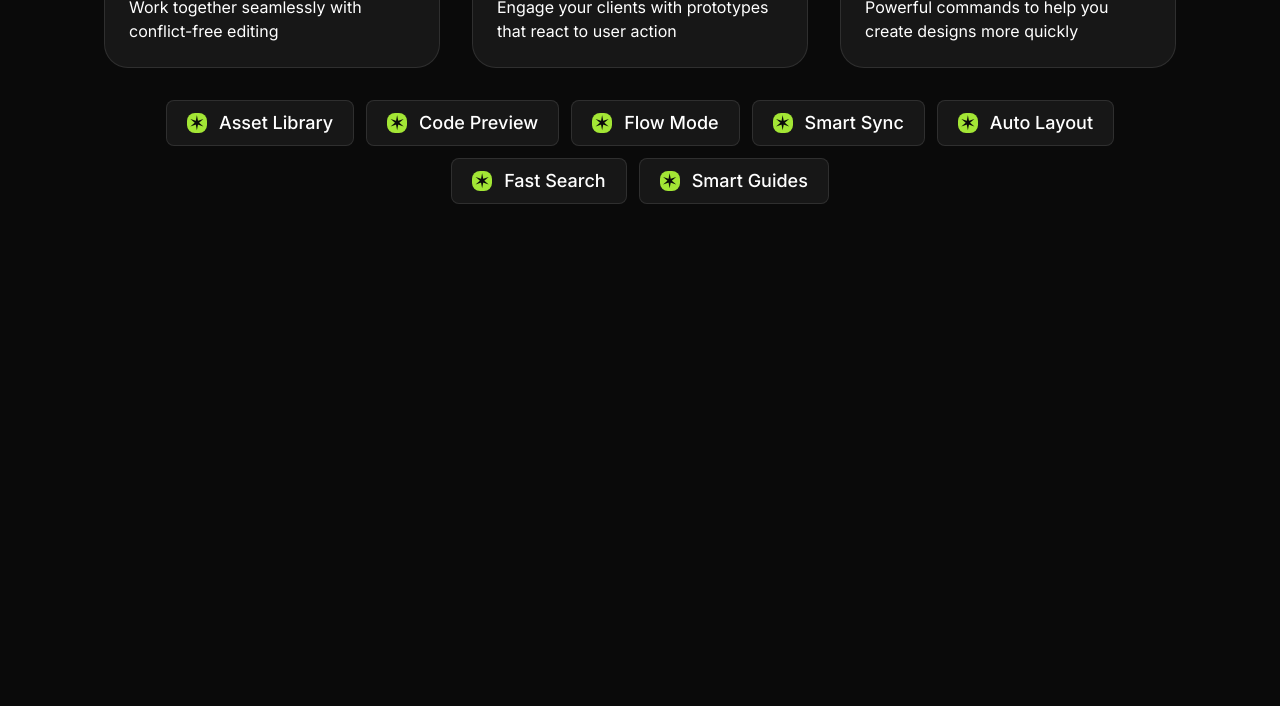
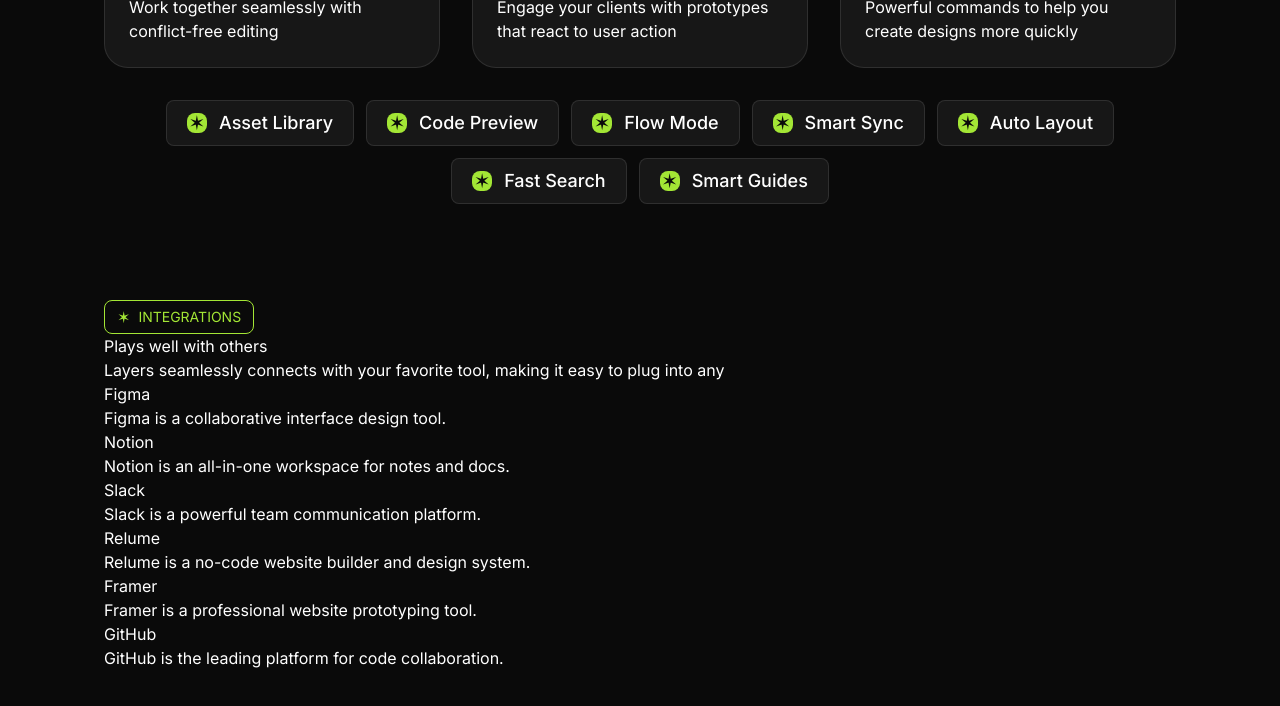
Before and after one commit to Alvarenga7/Landing-Page-Impactfcul-Design, a Next.js app: page / in a window 1280 px wide. Shown: the part 2645-3351 px from the top of the page. Built offline with nearby package versions, Linux system fonts and the light colour scheme.

Commit message:
feat:estilizando Integrations.tsx

```diff
--- a/src/app/page.tsx
+++ b/src/app/page.tsx
@@ -3,6 +3,7 @@
 import LogoTicker from "@/sections/LogoTicker";
 import Interaction from "@/sections/Interaction";
 import Feature from "@/sections/Features";
+import Integrations from "@/sections/Integrations";
 
 export default function Home() {
     return (
@@ -12,6 +13,8 @@
             <LogoTicker />
             <Interaction />
             <Feature />
+            <Integrations />
+
         </>
     );
 }
--- a/src/sections/Integrations.tsx
+++ b/src/sections/Integrations.tsx
@@ -1,3 +1,5 @@
+import Tag from "@/components/Tag";
+
 const integrations = [
     { name: "Figma", icon: "figma-logo.svg", description: "Figma is a collaborative interface design tool." },
     { name: "Notion", icon: "notion-logo.svg", description: "Notion is an all-in-one workspace for notes and docs." },
@@ -8,5 +10,24 @@
 ];
 
 export default function Integrations() {
-    return <div>Integrations</div>;
+    return(
+        <section>
+            <div className="container">
+                <Tag>Integrations</Tag>
+                <h2>Plays well with <span>others</span>
+                </h2>
+                <p>Layers seamlessly connects with your favorite tool, making it easy to plug into any</p>
+                <div>
+                    {integrations.map(integration =>(
+                        <div key={integration.name}>
+                            <div></div>
+                            <h3>{integration.name}</h3>
+                            <p>{integration.description}</p>
+
+                        </div>
+                    ))}
+                </div>
+            </div>
+        </section>
+    );
 }
--- a/src/sections/Interaction.tsx
+++ b/src/sections/Interaction.tsx
@@ -13,6 +13,7 @@
                     <span> Your creative process deserver better. </span> {" "}
                     <span className="text-white/15">{text}</span>
                     <span className="text-lime-400 block">That&apos;s why we built Layers.</span>
+
                 </div>
             </div>
         </section>
```
